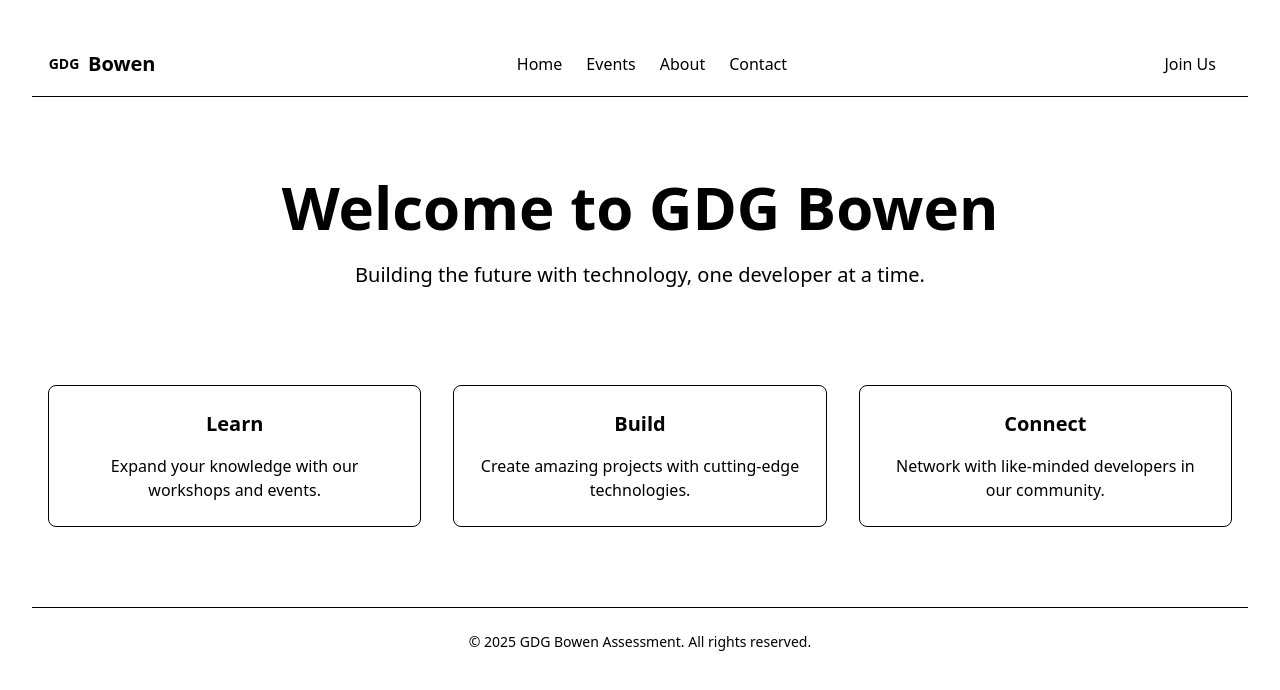
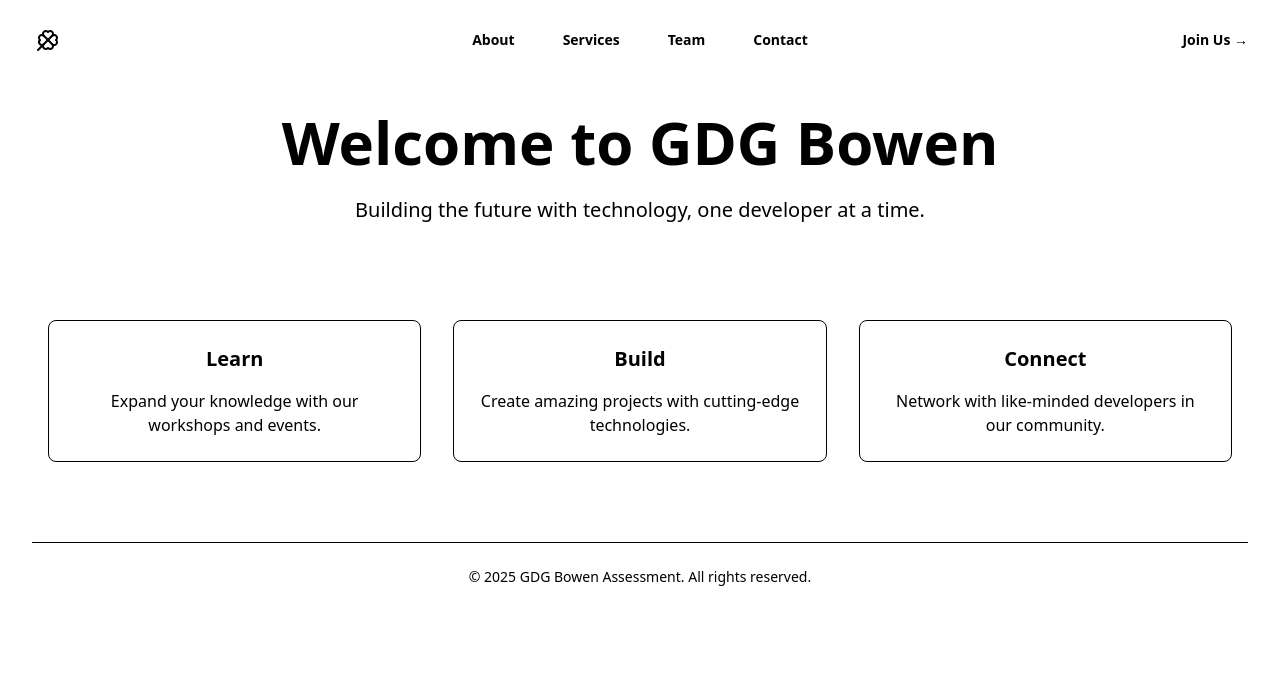
Before and after one commit to AdeoyeIbk/GDG-Bowen-Assessment, a React (Vite) app: page / in a window 1280 px wide. Shown: the top 690 px of the page. Built offline with nearby package versions, Linux system fonts and the light colour scheme.

Commit message:
feat: enhance Header component with mobile menu and integrate Footer in MainLayout

```diff
--- /dev/null
+++ b/src/components/Footer.tsx
@@ -0,0 +1,11 @@
+export default function Footer() {
+  return (
+    <footer className="border-t border-border bg-card">
+      <div className="container mx-auto px-4 py-6">
+        <p className="text-center text-sm text-muted-foreground">
+          © 2025 GDG Bowen Assessment. All rights reserved.
+        </p>
+      </div>
+    </footer>
+  );
+}
--- a/src/components/Header.tsx
+++ b/src/components/Header.tsx
@@ -1,52 +1,117 @@
+"use client";
+
+import { useState } from "react";
+import { Clover, Menu, X } from "lucide-react";
+
+const navigation = [
+  { name: "About", href: "#" },
+  { name: "Services", href: "#" },
+  { name: "Team", href: "#" },
+  { name: "Contact", href: "#" },
+];
+
 export default function Header() {
+  const [mobileMenuOpen, setMobileMenuOpen] = useState(false);
+
   return (
-    <header className="sticky top-0 z-50 w-full border-b border-border bg-background/95 backdrop-blur supports-[backdrop-filter]:bg-background/60">
-      <div className="container mx-auto flex h-16 items-center justify-between px-4">
-        {/* Logo */}
-        <div className="flex items-center space-x-2">
+    <div className="bg-background">
+      <header className="absolute inset-x-0 top-0 z-50">
+        <nav
+          aria-label="Global"
+          className="flex items-center justify-between p-6 lg:px-8"
+        >
+          <div className="flex lg:flex-1">
+            <a href="#" className="-m-1.5 p-1.5">
+              <span className="sr-only">Logo</span>
+              <div className="h-8 w-8 bg-primary rounded-lg flex items-center justify-center">
+                <Clover />
+              </div>
+            </a>
+          </div>
+          <div className="flex lg:hidden">
+            <button
+              type="button"
+              onClick={() => setMobileMenuOpen(true)}
+              className="-m-2.5 inline-flex items-center justify-center rounded-md p-2.5 text-foreground"
+            >
+              <span className="sr-only">Open main menu</span>
+              <Menu aria-hidden="true" className="size-6" />
+            </button>
+          </div>
+          <div className="hidden lg:flex lg:gap-x-12">
+            {navigation.map((item) => (
+              <a
+                key={item.name}
+                href={item.href}
+                className="text-sm/6 font-semibold text-foreground hover:text-primary transition-colors"
+              >
+                {item.name}
+              </a>
+            ))}
+          </div>
+          <div className="hidden lg:flex lg:flex-1 lg:justify-end">
+            <a
+              href="#"
+              className="text-sm/6 font-semibold text-foreground hover:text-primary transition-colors"
+            >
+              Join Us <span aria-hidden="true">&rarr;</span>
+            </a>
+          </div>
+        </nav>
+
+        {/* Mobile menu */}
+        {mobileMenuOpen && (
+          <div className="lg:hidden">
+            <div
+              className="fixed inset-0 z-50 bg-background/80 backdrop-blur-sm"
+              onClick={() => setMobileMenuOpen(false)}
+            />
+            <div className="fixed inset-y-0 right-0 z-50 w-full overflow-y-auto bg-background p-6 sm:max-w-sm sm:ring-1 sm:ring-border">
+              <div className="flex items-center justify-between">
+                <a href="#" className="-m-1.5 p-1.5">
+                  <span className="sr-only">GDG Bowen</span>
                   <div className="h-8 w-8 bg-primary rounded-lg flex items-center justify-center">
                     <span className="text-primary-foreground font-bold text-sm">
                       GDG
                     </span>
                   </div>
-          <span className="text-xl font-bold text-foreground">Bowen</span>
+                </a>
+                <button
+                  type="button"
+                  onClick={() => setMobileMenuOpen(false)}
+                  className="-m-2.5 rounded-md p-2.5 text-foreground"
+                >
+                  <span className="sr-only">Close menu</span>
+                  <X aria-hidden="true" className="size-6" />
+                </button>
               </div>
-
-        {/* Navigation */}
-        <nav className="hidden md:flex items-center space-x-6">
+              <div className="mt-6 flow-root">
+                <div className="-my-6 divide-y divide-border">
+                  <div className="space-y-2 py-6">
+                    {navigation.map((item) => (
+                      <a
+                        key={item.name}
+                        href={item.href}
+                        className="-mx-3 block rounded-lg px-3 py-2 text-base/7 font-semibold text-foreground hover:bg-accent"
+                      >
+                        {item.name}
+                      </a>
+                    ))}
+                  </div>
+                  <div className="py-6">
                     <a
                       href="#"
-            className="text-foreground hover:text-primary transition-colors"
+                      className="-mx-3 block rounded-lg px-3 py-2.5 text-base/7 font-semibold text-foreground hover:bg-accent"
                     >
-            Home
+                      Join now
                     </a>
-          <a
-            href="#"
-            className="text-muted-foreground hover:text-primary transition-colors"
-          >
-            Events
-          </a>
-          <a
-            href="#"
-            className="text-muted-foreground hover:text-primary transition-colors"
-          >
-            About
-          </a>
-          <a
-            href="#"
-            className="text-muted-foreground hover:text-primary transition-colors"
-          >
-            Contact
-          </a>
-        </nav>
-
-        {/* CTA Button */}
-        <div className="flex items-center space-x-4">
-          <button className="bg-primary text-primary-foreground px-4 py-2 rounded-lg hover:bg-primary/90 transition-colors">
-            Join Us
-          </button>
                   </div>
                 </div>
+              </div>
+            </div>
+          </div>
+        )}
       </header>
+    </div>
   );
 }
--- a/src/components/layouts/MainLayout.tsx
+++ b/src/components/layouts/MainLayout.tsx
@@ -1,5 +1,6 @@
 import { type ReactNode } from "react";
 import Header from "../Header";
+import Footer from "../Footer";
 
 interface MainLayoutProps {
   children: ReactNode;
@@ -15,13 +16,7 @@ export default function MainLayout({ children }: MainLayoutProps) {
       <main className="flex-1">{children}</main>
 
       {/* Footer (optional) */}
-      <footer className="border-t border-border bg-card">
-        <div className="container mx-auto px-4 py-6">
-          <p className="text-center text-sm text-muted-foreground">
-            © 2025 GDG Bowen Assessment. All rights reserved.
-          </p>
-        </div>
-      </footer>
+      <Footer />
     </div>
   );
 }
```
Lines whose indentation alone changed are shown as unchanged.
